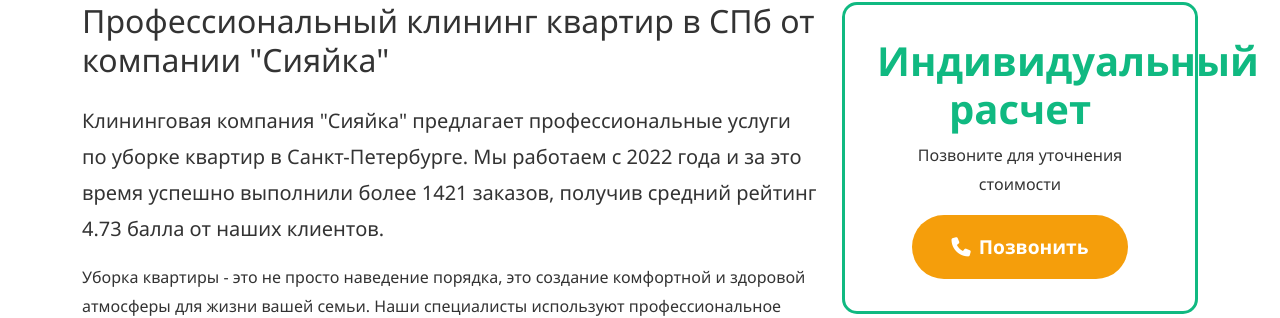
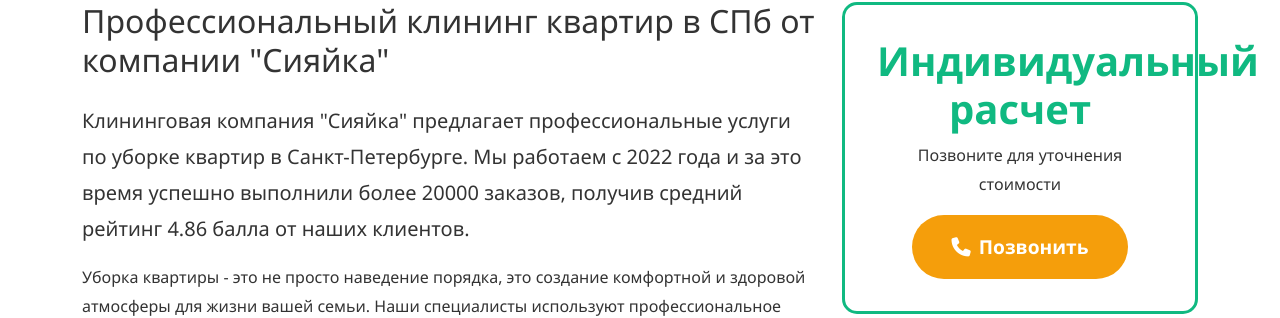
Before and after one commit to siiaka-site-ru/siiaka-site, a plain HTML site: page apartment-cleaning.html in a window 1280 px wide. Shown: the part 500-818 px from the top of the page. Drawn offline with nearby package versions, Linux system fonts and the light colour scheme.

Commit message:
Update apartment-cleaning.html

```diff
--- a/apartment-cleaning.html
+++ b/apartment-cleaning.html
@@ -163,7 +163,7 @@
                 <div class="col-lg-8">
                     <h2 class="mb-4">Профессиональный клининг квартир в СПб от компании "Сияйка"</h2>
 
-                    <p class="lead">Клининговая компания "Сияйка" предлагает профессиональные услуги по уборке квартир в Санкт-Петербурге. Мы работаем с 2022 года и за это время успешно выполнили более 1421 заказов, получив средний рейтинг 4.73 балла от наших клиентов.</p>
+                    <p class="lead">Клининговая компания "Сияйка" предлагает профессиональные услуги по уборке квартир в Санкт-Петербурге. Мы работаем с 2022 года и за это время успешно выполнили более 20000 заказов, получив средний рейтинг 4.86 балла от наших клиентов.</p>
 
                     <p>Уборка квартиры - это не просто наведение порядка, это создание комфортной и здоровой атмосферы для жизни вашей семьи. Наши специалисты используют профессиональное оборудование и экологически чистые средства, которые безопасны для детей, домашних животных и людей с аллергией.</p>
 
```
